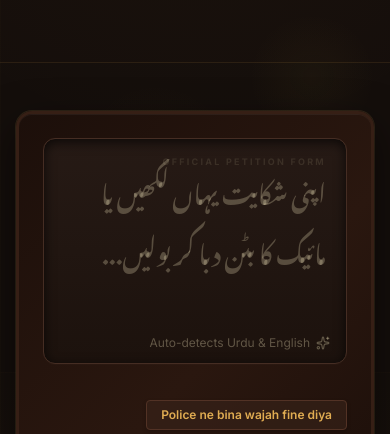
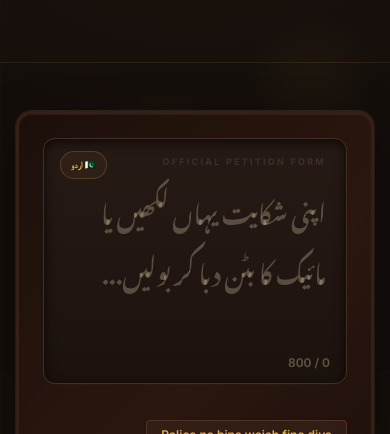
Before and after one commit to waybig125/haqdar-ai, a Next.js app: page / in a window 390 px wide. Shown: the part 2160-2594 px from the top of the page. Built offline with nearby package versions, Linux system fonts and the light colour scheme; no server answers; a web font is replaced by a local one.

Commit message:
feat: add character limit/counter, listening label, language badges, and pulse animation to microphone in ComplaintInput

```diff
--- a/src/components/features/ComplaintInput.jsx
+++ b/src/components/features/ComplaintInput.jsx
@@ -81,7 +81,12 @@ export function ComplaintInput({ onAnalyze, loading }) {
           <form onSubmit={handleSubmit} className="flex flex-col gap-5 relative z-10">
 
             {/* Aged Parchment Sheet Textarea Box */}
-            <div className="parchment-sheet rounded-xl p-5 md:p-8 relative">
+            <div className="parchment-sheet rounded-xl p-5 md:p-8 pt-10 relative">
+
+              {/* Language Badge Chip */}
+              <div className="absolute top-3 left-4 flex items-center gap-1.5 px-2.5 py-0.5 rounded-full border border-accent/20 bg-accent/5 text-[9px] font-bold text-accent font-inter select-none">
+                {isUrduMode ? '🇵🇰 اردو' : '🇬🇧 English'}
+              </div>
 
               {/* Official Document Seal Watermark */}
               <div className="absolute top-3 right-5 text-[9px] uppercase tracking-[0.25em] font-bold text-amber-900/15 dark:text-amber-100/10 font-inter select-none pointer-events-none">
@@ -90,7 +95,7 @@ export function ComplaintInput({ onAnalyze, loading }) {
 
               <textarea
                 value={text}
-                onChange={(e) => setText(e.target.value)}
+                onChange={(e) => setText(e.target.value.slice(0, 800))}
                 placeholder={isUrduMode ? "اپنی شکایت یہاں لکھیں یا مائیک کا بٹن دبا کر بولیں..." : "Type or click the microphone to speak your complaint..."}
                 className={cn(
                   "w-full min-h-[170px] bg-transparent resize-none outline-none leading-relaxed placeholder:text-amber-900/30 dark:placeholder:text-amber-100/25 transition-all border-none focus:ring-0",
@@ -98,14 +103,25 @@ export function ComplaintInput({ onAnalyze, loading }) {
                 )}
                 dir={isUrduMode ? "rtl" : "ltr"}
                 disabled={loading}
+                maxLength={800}
               />
 
-              {!text && (
-                <div className="absolute bottom-3 right-4 text-amber-900/40 dark:text-amber-100/30 text-xs flex items-center gap-1.5 font-inter">
-                  <Sparkles className="w-3.5 h-3.5" />
-                  Auto-detects Urdu & English
+              {isListening && (
+                <div className="absolute bottom-3 left-4 flex items-center gap-1.5 text-xs text-red-600 dark:text-red-400 font-semibold animate-pulse">
+                  <span className="w-2 h-2 rounded-full bg-red-600 dark:bg-red-400" />
+                  <span className="font-urdu leading-none">{isUrduMode ? "سن رہا ہوں..." : "Listening..."}</span>
                 </div>
               )}
+
+              <div className="absolute bottom-3 right-4 flex items-center gap-3 text-xs text-amber-900/40 dark:text-amber-100/30 font-inter">
+                {!text && (
+                  <span className="hidden sm:flex items-center gap-1.5">
+                    <Sparkles className="w-3.5 h-3.5" />
+                    Auto-detects Urdu & English
+                  </span>
+                )}
+                <span className="font-semibold">{text.length} / 800</span>
+              </div>
             </div>
 
             {speechError === 'not-allowed' && (
@@ -158,13 +174,13 @@ export function ComplaintInput({ onAnalyze, loading }) {
                     size="icon"
                     className={cn(
                       "bezel-btn rounded-full w-10 h-10 transition-all duration-300 relative cursor-pointer",
-                      isListening && "animate-pulse ring-2 ring-red-500/50 scale-105"
+                      isListening && "ring-4 ring-red-500/60 scale-110 shadow-[0_0_15px_rgba(239,68,68,0.5)] bg-red-600 border-red-500 hover:bg-red-700 hover:border-red-600"
                     )}
                     onClick={startListening}
                     disabled={loading}
                     title={isListening ? "Stop voice input" : "Start speaking"}
                   >
-                    {isListening ? <Square className="w-4 h-4 text-red-400" /> : <Mic className="w-4.5 h-4.5 text-accent" />}
+                    {isListening ? <Square className="w-4 h-4 text-white" /> : <Mic className="w-4.5 h-4.5 text-accent" />}
                   </Button>
                 ) : (
                   <div className="text-xs text-muted-foreground flex items-center justify-center border border-[#523225] rounded-full w-10 h-10 bg-[#3A231A]" title="Voice input not supported in this browser">
```
